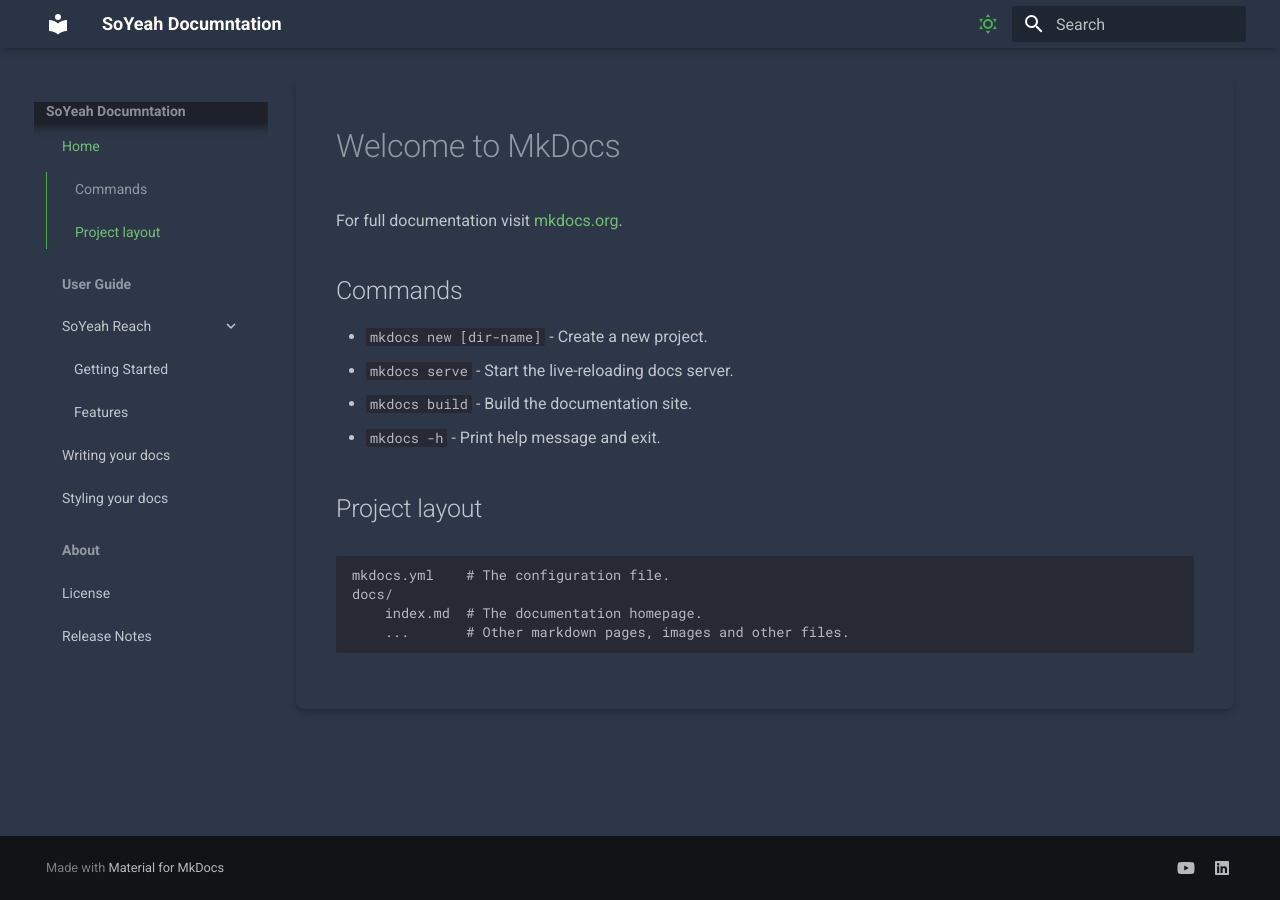
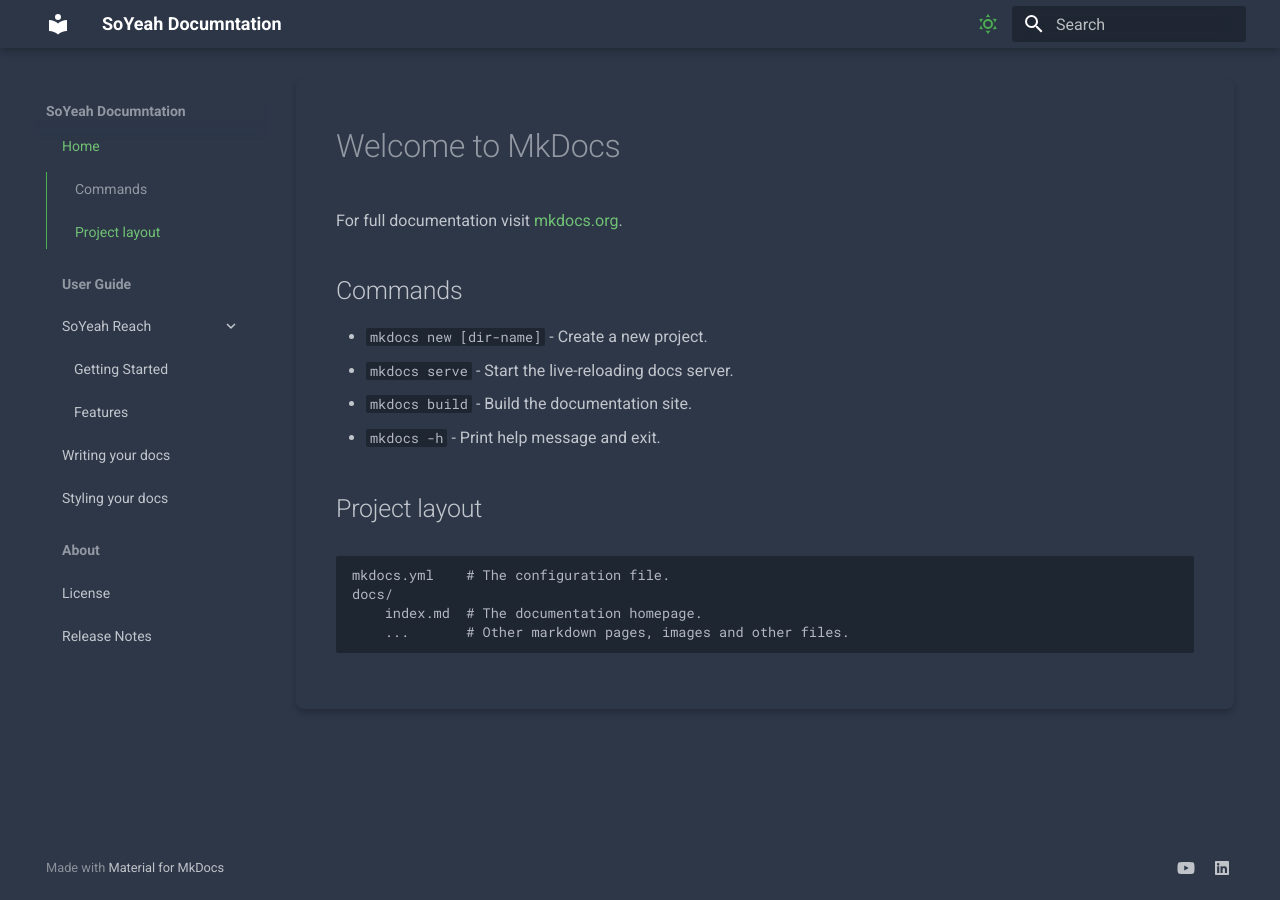
Before and after one commit to SoYeah42/Documents, an MkDocs documentation site: the page built from docs/index.md, in a window 1280 px wide. Built offline with MkDocs 1.6.1 and Material for MkDocs 9.7.7, drawn with Linux system fonts in a browser that asks for light colours.

Commit message:
css changes

```diff
--- a/docs/assets/custom.css
+++ b/docs/assets/custom.css
@@ -14,6 +14,10 @@
     --md-bg-color: var(--site-bg-dark);  /* Changed to consistent grey */
     --md-card-bg-color: #3a4758;  /* Slightly lighter grey */
     --md-document-bg-color: var(--site-bg-dark);  /* Matching the grey theme */
+    --md-default-bg-color: var(--site-bg-dark);
+    --md-footer-bg-color: var(--site-bg-dark);
+    --md-footer-bg-color--dark: var(--site-bg-dark);
+    --md-code-bg-color: #1e2632;  /* Slightly darker for code blocks */
 }
 
 /* Add these new selectors to force consistent background colors */
@@ -113,12 +117,14 @@
 .md-header {
     backdrop-filter: blur(10px);
     background-color: rgba(45, 55, 72, 0.9);  /* Changed to match grey theme */
+    background-image: none !important;
 }
 
 /* Footer Styling */
 .md-footer {
     backdrop-filter: blur(10px);
     background-color: rgba(45, 55, 72, 0.9);  /* Changed to match grey theme */
+    background-image: none !important;
 }
 
 /* Image Styling */
@@ -168,3 +174,25 @@
         transform: translateY(0);
     }
 }
+
+/* Override any Material background patterns */
+.md-main {
+    background-image: none !important;
+}
+
+.md-footer {
+    background-image: none !important;
+}
+
+.md-header {
+    background-image: none !important;
+}
+
+/* Ensure navigation sections are consistent */
+.md-nav--primary .md-nav__title {
+    background-color: var(--site-bg-dark) !important;
+}
+
+.md-nav--secondary {
+    background-color: var(--site-bg-dark) !important;
+}
```
